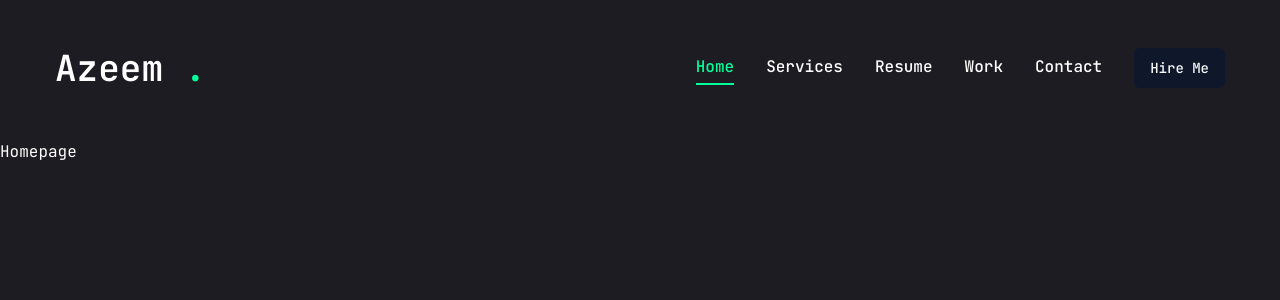
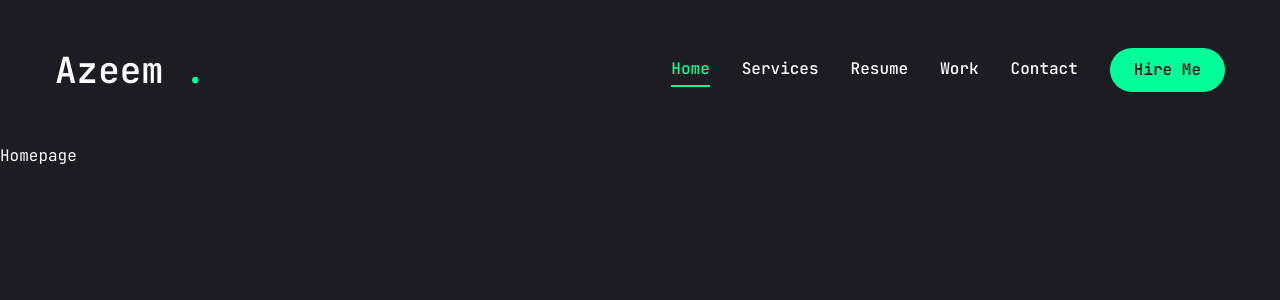
Before and after one commit to Azeem-Subhani/azeem-portfolio, a Next.js app: page / in a window 1280 px wide. Shown: the top 300 px of the page. Built offline with nearby package versions, Linux system fonts and the light colour scheme.

Commit message:
Header Completed.
Implemeted desktop header & Mobile view header.

```diff
--- a/components/Header.jsx
+++ b/components/Header.jsx
@@ -3,6 +3,7 @@
 
 // components
 import Nav from "./Nav";
+import MobileNav from "./MobileNav";
 
 const Header = () => {
   return (
@@ -24,7 +25,10 @@
         </div>
 
         {/* mobile nav*/}
-        <div className="xl:hidden">Mobile Navigation</div>
+        <div className="xl:hidden">
+
+          <MobileNav />
+        </div>
       </div>
     </header>
   );
--- /dev/null
+++ b/components/MobileNav.jsx
@@ -0,0 +1,60 @@
+"use client";
+
+import { useState } from "react";
+import { Sheet, SheetContent, SheetTrigger } from "@/components/ui/sheet";
+import { usePathname } from "next/navigation";
+import Link from "next/link";
+import { CiMenuFries } from "react-icons/ci";
+
+const links = [
+  { name: "home", path: "/" },
+  { name: "services", path: "/services" },
+  { name: "resume", path: "/resume" },
+  { name: "work", path: "/work" },
+  { name: "contact", path: "/contact" },
+];
+
+const MobileNav = () => {
+  const pathname = usePathname();
+  const [isOpen, setIsOpen] = useState(false);
+
+  const handleLinkClick = () => {
+    setIsOpen(false);
+  };
+
+  return (
+    <Sheet open={isOpen} onOpenChange={setIsOpen}>
+      <SheetTrigger className="flex justify-center items-center">
+        <CiMenuFries className="text-[32px] text-accent" />
+      </SheetTrigger>
+      <SheetContent className="flex flex-col">
+        {/* Logo */}
+        <div className="mt-32 mb-40 text-center text-2xl">
+          <Link href="/" className="text-xl" onClick={handleLinkClick}>
+            <h1 className="text-4xl font-semibold">
+              Azeem <span className="text-accent text-2xl">.</span>
+            </h1>
+          </Link>
+        </div>
+
+        {/* Nav */}
+        <nav className="flex flex-col justify-center items-center gap-8">
+          {links.map((link, index) => (
+            <Link
+              href={link.path}
+              key={index}
+              className={`${
+                link.path === pathname && "text-accent border-b-2 border-accent"
+              } text-xl capitalize hover:text-accent transition-all`}
+              onClick={handleLinkClick}
+            >
+              {link.name}
+            </Link>
+          ))}
+        </nav>
+      </SheetContent>
+    </Sheet>
+  );
+};
+
+export default MobileNav;
--- a/components/ui/button.jsx
+++ b/components/ui/button.jsx
@@ -5,25 +5,18 @@
 import { cn } from "@/lib/utils"
 
 const buttonVariants = cva(
-  "inline-flex items-center justify-center whitespace-nowrap rounded-md text-sm font-medium ring-offset-white transition-colors focus-visible:outline-none focus-visible:ring-2 focus-visible:ring-slate-950 focus-visible:ring-offset-2 disabled:pointer-events-none disabled:opacity-50 dark:ring-offset-slate-950 dark:focus-visible:ring-slate-300",
+  "inline-block item-center justify-center whitespace-nowrap rounded-full text-base font-semibold ring-offset-white transition-colors",
   {
     variants: {
       variant: {
-        default: "bg-slate-900 text-slate-50 hover:bg-slate-900/90 dark:bg-slate-50 dark:text-slate-900 dark:hover:bg-slate-50/90",
-        destructive:
-          "bg-red-500 text-slate-50 hover:bg-red-500/90 dark:bg-red-900 dark:text-slate-50 dark:hover:bg-red-900/90",
-        outline:
-          "border border-slate-200 bg-white hover:bg-slate-100 hover:text-slate-900 dark:border-slate-800 dark:bg-slate-950 dark:hover:bg-slate-800 dark:hover:text-slate-50",
-        secondary:
-          "bg-slate-100 text-slate-900 hover:bg-slate-100/80 dark:bg-slate-800 dark:text-slate-50 dark:hover:bg-slate-800/80",
-        ghost: "hover:bg-slate-100 hover:text-slate-900 dark:hover:bg-slate-800 dark:hover:text-slate-50",
-        link: "text-slate-900 underline-offset-4 hover:underline dark:text-slate-50",
+        default: "bg-accent text-primary hover:bg-accent-hover",
+        primary: 'bg-primary text-white',
+        outline: 'border border-accent bg-transparent text-accent hover:bg-accent hover:text-primary'
       },
       size: {
-        default: "h-10 px-4 py-2",
-        sm: "h-9 rounded-md px-3",
-        lg: "h-11 rounded-md px-8",
-        icon: "h-10 w-10",
+        default: "h-[44px] px-6",
+        md: "h-[48px] px-6",
+        lg: "h-[56px] px-8 text-sm uppercase tracking-[2px]",
       },
     },
     defaultVariants: {
--- a/components/ui/sheet.jsx
+++ b/components/ui/sheet.jsx
@@ -2,7 +2,10 @@
 import * as React from "react"
 import * as SheetPrimitive from "@radix-ui/react-dialog"
 import { cva } from "class-variance-authority";
-import { X } from "lucide-react"
+// import { X } from "lucide-react"
+
+import { IoMdClose } from "react-icons/io";
+
 
 import { cn } from "@/lib/utils"
 
@@ -26,7 +29,7 @@
 SheetOverlay.displayName = SheetPrimitive.Overlay.displayName
 
 const sheetVariants = cva(
-  "fixed z-50 gap-4 bg-white p-6 shadow-lg transition ease-in-out data-[state=open]:animate-in data-[state=closed]:animate-out data-[state=closed]:duration-300 data-[state=open]:duration-500 dark:bg-slate-950",
+  "fixed z-50 gap-4 bg-primary p-6 shadow-lg transition ease-in-out data-[state=open]:animate-in data-[state=closed]:animate-out data-[state=closed]:duration-300 data-[state=open]:duration-500 dark:bg-slate-950",
   {
     variants: {
       side: {
@@ -35,7 +38,7 @@
           "inset-x-0 bottom-0 border-t data-[state=closed]:slide-out-to-bottom data-[state=open]:slide-in-from-bottom",
         left: "inset-y-0 left-0 h-full w-3/4 border-r data-[state=closed]:slide-out-to-left data-[state=open]:slide-in-from-left sm:max-w-sm",
         right:
-          "inset-y-0 right-0 h-full w-3/4  border-l data-[state=closed]:slide-out-to-right data-[state=open]:slide-in-from-right sm:max-w-sm",
+          "inset-y-0 right-0 h-full w-3/4 data-[state=closed]:slide-out-to-right data-[state=open]:slide-in-from-right sm:max-w-sm",
       },
     },
     defaultVariants: {
@@ -50,8 +53,9 @@
     <SheetPrimitive.Content ref={ref} className={cn(sheetVariants({ side }), className)} {...props}>
       {children}
       <SheetPrimitive.Close
-        className="absolute right-4 top-4 rounded-sm opacity-70 ring-offset-white transition-opacity hover:opacity-100 focus:outline-none focus:ring-2 focus:ring-slate-950 focus:ring-offset-2 disabled:pointer-events-none data-[state=open]:bg-slate-100 dark:ring-offset-slate-950 dark:focus:ring-slate-300 dark:data-[state=open]:bg-slate-800">
-        <X className="h-4 w-4" />
+        className="absolute right-8 top-8 transition-opacity outline-none">
+        {/* <X className="h-4 w-4" /> */}
+        <IoMdClose className="text-3xl text-accent" />
         <span className="sr-only">Close</span>
       </SheetPrimitive.Close>
     </SheetPrimitive.Content>
--- a/package.json
+++ b/package.json
@@ -22,6 +22,7 @@
     "next": "14.2.5",
     "react": "^18",
     "react-dom": "^18",
+    "react-icons": "^5.3.0",
     "tailwind-merge": "^2.5.2",
     "tailwindcss-animate": "^1.0.7"
   },
```
Also changed, not shown: 1 other file (tests, documents, lock files or other folders).
